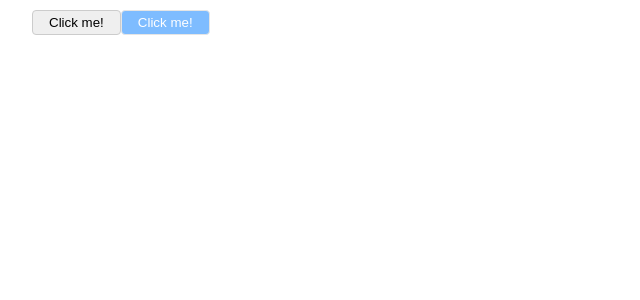
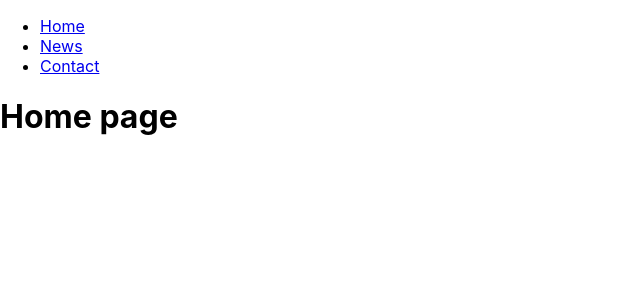
Before and after one commit to tranducmanh235/hooks_f8, a React (Create React App) app: page / in a window 1280 px wide. Shown: the top 300 px of the page, without its empty margins (0-640 px from the left). Built offline with nearby package versions, Linux system fonts and the light colour scheme.

Commit message:
react router dom

```diff
--- a/package.json
+++ b/package.json
@@ -9,6 +9,7 @@
         "clsx": "^1.2.1",
         "react": "^18.2.0",
         "react-dom": "^18.2.0",
+        "react-router-dom": "^6.4.1",
         "react-scripts": "5.0.1",
         "sass": "^1.55.0",
         "web-vitals": "^2.1.4"
--- a/src/App.js
+++ b/src/App.js
@@ -25,25 +25,51 @@
 
 // import Heading from "./CssModule/Heading";
 // import Paragraph from "./CssModule/Paragraph/index";
-import GlobalStyles from "./CssModule/GlobalStyles";
-import Button from "./CssModule/Button/Button";
+// import GlobalStyles from "./CssModule/GlobalStyles";
+// import Button from "./CssModule/Button/Button";
+
+import { Routes, Route, Link } from "react-router-dom";
+import HomePage from "./reactRouter/pages/Home";
+import NewsPage from "./reactRouter/pages/News";
+import ContactPage from "./reactRouter/pages/Contact";
 
 function App() {
     return (
-        <GlobalStyles>
-            {/* <div>
-                <Heading />
-                <Paragraph />
-            </div>
-            <div className="d-flex">
-                <span>Item 1</span>
-                <span>Item 2</span>
-            </div> */}
-            <div style={{ padding: "10px 32px" }}>
-                <Button />
-                <Button primary disabled />
-            </div>
-        </GlobalStyles>
+        // <GlobalStyles>
+        //     {/* <div>
+        //         <Heading />
+        //         <Paragraph />
+        //     </div>
+        //     <div className="d-flex">
+        //         <span>Item 1</span>
+        //         <span>Item 2</span>
+        //     </div> */}
+        //     <div style={{ padding: "10px 32px" }}>
+        //         <Button />
+        //         <Button primary disabled />
+        //     </div>
+        // </GlobalStyles>
+        <div>
+            <nav>
+                <ul>
+                    <li>
+                        <Link to="/">Home</Link>
+                    </li>
+                    <li>
+                        <Link to="/news">News</Link>
+                    </li>
+                    <li>
+                        <Link to="/contact">Contact</Link>
+                    </li>
+                </ul>
+            </nav>
+
+            <Routes>
+                <Route path="/" element={<HomePage />} />
+                <Route path="/news" element={<NewsPage />} />
+                <Route path="/contact" element={<ContactPage />} />
+            </Routes>
+        </div>
     );
 }
 
--- a/src/index.js
+++ b/src/index.js
@@ -1,5 +1,7 @@
 import React from "react";
 import ReactDOM from "react-dom/client";
+import { BrowserRouter as Router } from "react-router-dom";
+
 import "./index.css";
 import App from "./App";
 import reportWebVitals from "./reportWebVitals";
@@ -24,7 +26,9 @@ const root = ReactDOM.createRoot(document.getElementById("root"));
 root.render(
     // <React.StrictMode>
     <StoreProvider>
-        <App />
+        <Router>
+            <App />
+        </Router>
     </StoreProvider>
     // </React.StrictMode>
 );
--- /dev/null
+++ b/src/reactRouter/pages/Contact.js
@@ -0,0 +1,5 @@
+function Contact() {
+    return <h1>Contact page</h1>;
+}
+
+export default Contact;
--- /dev/null
+++ b/src/reactRouter/pages/Home.js
@@ -0,0 +1,5 @@
+function Home() {
+    return <h1>Home page</h1>;
+}
+
+export default Home;
--- /dev/null
+++ b/src/reactRouter/pages/News.js
@@ -0,0 +1,5 @@
+function News() {
+    return <h1>News page</h1>;
+}
+
+export default News;
```
Also changed, not shown: 1 other file (tests, documents, lock files or other folders).
